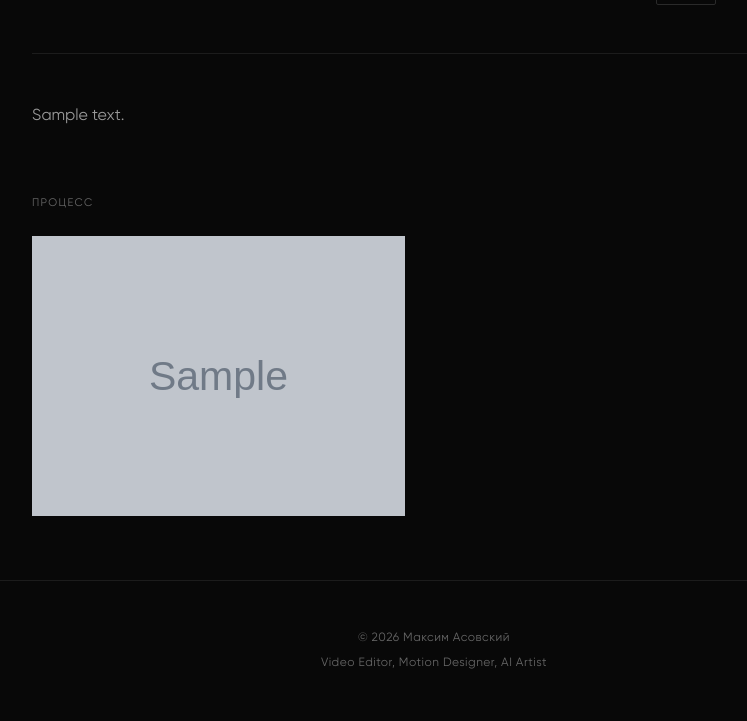
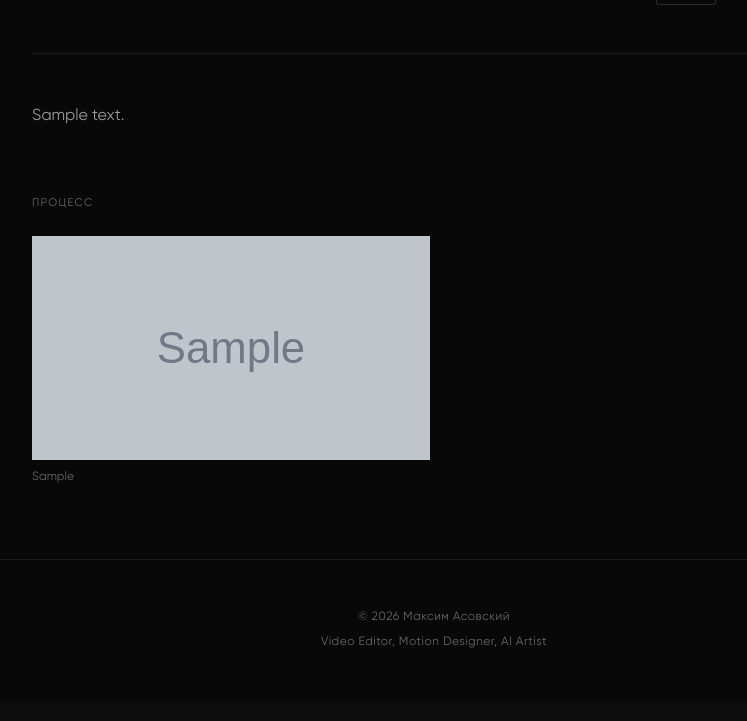
Before and after one commit to nikoussr/maks-asovski-portfolio, a FastAPI app: a page that uses app/templates/base.html in a window 1280 px wide. Shown: the part 1114-1835 px from the top of the page, without its empty margins (206-953 px from the left). After the commit the page ends 1762 px from the top, so only its background shows below. Run offline with FastAPI, Linux system fonts and the light colour scheme; tables that the repository leaves empty hold one stand-in row (values such as "Sample post"); grey boxes marked "Sample" are stand-in pictures; parts of the project's set-up code (start-up, migrations or seed data) failed here and were passed over.

Commit message:
Revert process grid to simple 2-column layout for 16:9 photos

```diff
--- a/app/static/css/main.css
+++ b/app/static/css/main.css
@@ -329,22 +329,15 @@ button { cursor: pointer; border: none; background: none; font: inherit; }
 }
 
 .process-grid {
-  display: flex;
-  flex-wrap: wrap;
-  gap: 4px;
-}
-
-.process-grid > div {
-  height: 280px;
-  flex-grow: 1;
-  overflow: hidden;
-  min-width: 120px;
+  display: grid;
+  grid-template-columns: repeat(2, 1fr);
+  gap: 8px;
 }
 
 .process-img {
   width: 100%;
-  height: 100%;
-  object-fit: contain;
+  aspect-ratio: 16 / 9;
+  object-fit: cover;
   display: block;
   filter: brightness(0.9);
   transition: filter 0.3s;
--- a/app/static/js/main.js
+++ b/app/static/js/main.js
@@ -42,32 +42,6 @@ function initImageFade() {
 
 document.addEventListener('DOMContentLoaded', initImageFade);
 
-// ─── Justified process grid (iPhone gallery style) ────────────────────────────
-function initJustifiedGrid() {
-  const grid = document.querySelector('.process-grid');
-  if (!grid) return;
-  const ROW_H = 280;
-
-  function applyRatio(item, img) {
-    if (img.naturalWidth && img.naturalHeight) {
-      const w = (img.naturalWidth / img.naturalHeight * ROW_H) + 'px';
-      item.style.flexBasis = w;
-      item.style.maxWidth = w;
-    }
-  }
-
-  grid.querySelectorAll('div').forEach(item => {
-    const img = item.querySelector('.process-img');
-    if (!img) return;
-    if (img.complete && img.naturalWidth) {
-      applyRatio(item, img);
-    } else {
-      img.addEventListener('load', () => applyRatio(item, img), { once: true });
-    }
-  });
-}
-
-document.addEventListener('DOMContentLoaded', initJustifiedGrid);
 
 // ─── Lightbox for process images ─────────────────────────────────────────────
 document.addEventListener('DOMContentLoaded', () => {
--- a/app/templates/base.html
+++ b/app/templates/base.html
@@ -8,7 +8,7 @@
   <link rel="icon" type="image/x-icon" href="/static/img/favicon.ico">
   <link rel="apple-touch-icon" href="/static/img/favicon-180.png">
   <link rel="stylesheet" href="/static/css/fonts.css">
-  <link rel="stylesheet" href="/static/css/main.css?v=21">
+  <link rel="stylesheet" href="/static/css/main.css?v=22">
   {% block head %}{% endblock %}
 </head>
 <body>
```
